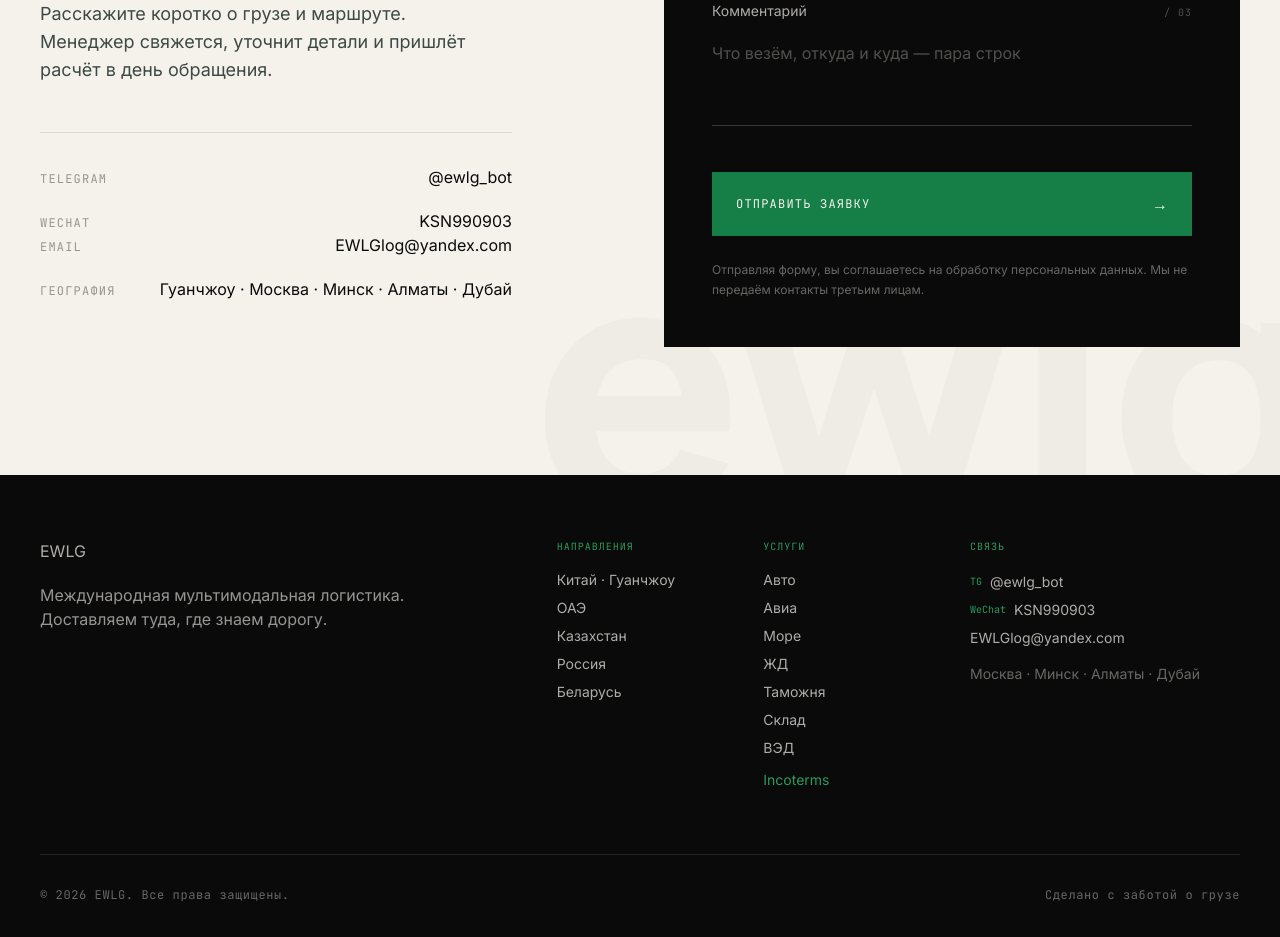
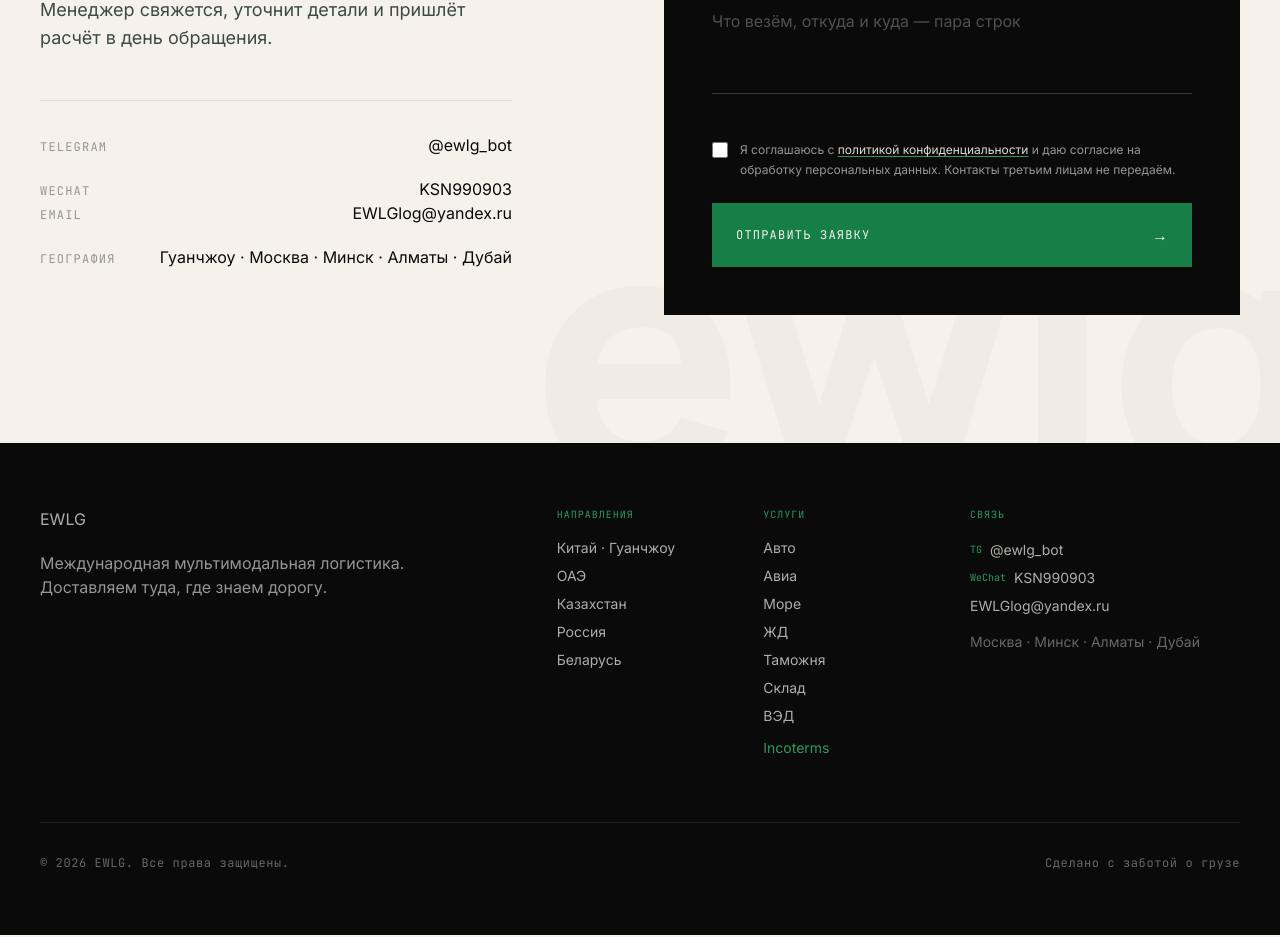
Before and after one commit to MikhailSax/ewlgnext, a Next.js app: page / in a window 1280 px wide. Shown: the part 9344-10281 px from the top of the page. Built offline with nearby package versions, Linux system fonts and the light colour scheme.

Commit message:
last edit

```diff
--- a/app/globals.css
+++ b/app/globals.css
@@ -16,6 +16,7 @@
 
 html {
   scroll-behavior: smooth;
+  scroll-padding-top: 6rem;
 }
 
 html, body {
--- a/components/ApplicationForm.tsx
+++ b/components/ApplicationForm.tsx
@@ -1,6 +1,6 @@
 "use client";
 
-import { useState, FormEvent } from "react";
+import {useState, FormEvent} from "react";
 import ScrollReveal from "./ScrollReveal";
 
 type Status = "idle" | "loading" | "success" | "error";
@@ -9,6 +9,7 @@ export default function ApplicationForm() {
     const [name, setName] = useState("");
     const [phone, setPhone] = useState("");
     const [comment, setComment] = useState("");
+    const [consent, setConsent] = useState(false);
     const [status, setStatus] = useState<Status>("idle");
     const [errorMsg, setErrorMsg] = useState("");
 
@@ -21,6 +22,7 @@ export default function ApplicationForm() {
         if (name.trim().length < 2) return "Укажите ваше имя";
         const digits = phone.replace(/\D/g, "");
         if (digits.length < 7) return "Проверьте номер телефона";
+        if (!consent) return "Подтвердите согласие на обработку персональных данных";
         return null;
     };
 
@@ -39,8 +41,8 @@ export default function ApplicationForm() {
         try {
             const res = await fetch("/api/application", {
                 method: "POST",
-        headers: { "Content-Type": "application/json" },
-        body: JSON.stringify({ name: name.trim(), phone: phone.trim(), comment: comment.trim() }),
+                headers: {"Content-Type": "application/json"},
+                body: JSON.stringify({name: name.trim(), phone: phone.trim(), comment: comment.trim()}),
             });
 
             if (!res.ok) throw new Error("Не удалось отправить заявку");
@@ -49,6 +51,7 @@ export default function ApplicationForm() {
             setName("");
             setPhone("");
             setComment("");
+            setConsent(false);
         } catch (e) {
             setStatus("error");
             setErrorMsg("Что-то пошло не так. Попробуйте ещё раз или позвоните нам.");
@@ -58,7 +61,8 @@ export default function ApplicationForm() {
     return (
         <section id="contact" className="py-20 md:py-32 bg-cream border-t border-ink/8 relative overflow-hidden">
             {/* Background type flourish */}
-      <div className="absolute -bottom-10 sm:-bottom-20 -right-5 sm:-right-10 font-display text-[10rem] sm:text-[16rem] md:text-[22rem] leading-none text-ink/[0.025] select-none pointer-events-none tracking-tightest">
+            <div
+                className="absolute -bottom-10 sm:-bottom-20 -right-5 sm:-right-10 font-display text-[10rem] sm:text-[16rem] md:text-[22rem] leading-none text-ink/[0.025] select-none pointer-events-none tracking-tightest">
                 ewlg
             </div>
 
@@ -69,7 +73,7 @@ export default function ApplicationForm() {
                             § Заявка
                         </div>
                         <h2 className="font-display text-4xl sm:text-5xl md:text-6xl text-ink leading-[1.02] tracking-tightest">
-              Оставьте номер<br />
+                            Оставьте номер<br/>
                             <span className="italic text-brand-500">перезвоним за&nbsp;15&nbsp;минут.</span>
                         </h2>
                         <p className="mt-6 md:mt-8 text-base sm:text-lg text-graphite leading-relaxed max-w-md">
@@ -90,10 +94,10 @@ export default function ApplicationForm() {
                             />
                             <ContactLine
                                 label="Email"
-                value="EWLGlog@yandex.com"
-                href="mailto:EWLGlog@yandex.com"
+                                value="EWLGlog@yandex.ru"
+                                href="mailto:EWLGlog@yandex.ru"
                             />
-              <ContactLine label="География" value="Гуанчжоу · Москва · Минск · Aлматы · Дубай " />
+                            <ContactLine label="География" value="Гуанчжоу · Москва · Минск · Aлматы · Дубай "/>
                         </div>
                     </ScrollReveal>
 
@@ -103,15 +107,17 @@ export default function ApplicationForm() {
                             noValidate
                             className="bg-ink text-cream p-6 sm:p-8 md:p-12 relative"
                         >
-              <div className="absolute top-4 right-4 font-mono text-[10px] tracking-widest text-cream/40 uppercase">
+                            <div
+                                className="absolute top-4 right-4 font-mono text-[10px] tracking-widest text-cream/40 uppercase">
                                 EWLG · FORM
                             </div>
 
                             {status === "success" ? (
-                <SuccessState onReset={() => setStatus("idle")} />
+                                <SuccessState onReset={() => setStatus("idle")}/>
                             ) : (
                                 <>
-                  <div className="font-mono text-[10px] tracking-widest text-brand-400 uppercase mb-6 md:mb-8">
+                                <div
+                                    className="font-mono text-[10px] tracking-widest text-brand-400 uppercase mb-6 md:mb-8">
                                     Новая заявка
                                 </div>
 
@@ -150,26 +156,50 @@ export default function ApplicationForm() {
                                 </div>
 
                                 {status === "error" && errorMsg && (
-                    <div className="mt-5 md:mt-6 px-4 py-3 border-l-2 border-brand-400 text-sm text-cream/90 bg-cream/[0.04] animate-fadeIn">
+                                    <div
+                                        className="mt-5 md:mt-6 px-4 py-3 border-l-2 border-brand-400 text-sm text-cream/90 bg-cream/[0.04] animate-fadeIn">
                                         {errorMsg}
                                     </div>
                                 )}
 
+                                <div className="mt-8 md:mt-10 flex items-start gap-3">
+                                    <input
+                                        id="consent"
+                                        type="checkbox"
+                                        checked={consent}
+                                        onChange={(e) => setConsent(e.target.checked)}
+                                        required
+                                        className="mt-0.5 h-4 w-4 shrink-0 accent-brand-500 cursor-pointer"
+                                    />
+                                    <span className="text-xs text-cream/60 leading-relaxed">
+                      <label htmlFor="consent" className="cursor-pointer hover:text-cream/80 transition-colors">
+                        Я соглашаюсь с
+                      </label>{" "}
+
+                                    <span
+                        rel="noopener noreferrer"
+                        className="text-cream/90 underline underline-offset-2 decoration-brand-400 hover:text-cream"
+                      >
+                        политикой конфиденциальности
+                      </span>{" "}
+                                    <label htmlFor="consent"
+                                           className="cursor-pointer hover:text-cream/80 transition-colors">
+                                        и даю согласие на обработку персональных данных. Контакты
+                                        третьим лицам не передаём.
+                                    </label>
+                                </span>
+                                </div>
+
                                 <button
                                 type="submit"
                                 disabled={status === "loading"}
-                    className="group mt-8 md:mt-10 w-full inline-flex items-center justify-between px-5 sm:px-6 py-4 sm:py-5 bg-brand-500 hover:bg-brand-600 disabled:bg-brand-500/60 text-cream transition-colors duration-300"
+                            className="group mt-6 w-full inline-flex items-center justify-between px-5 sm:px-6 py-4 sm:py-5 bg-brand-500 hover:bg-brand-600 disabled:bg-brand-500/60 text-cream transition-colors duration-300"
                         >
                     <span className="font-mono text-xs tracking-widest uppercase">
                       {status === "loading" ? "Отправляем…" : "Отправить заявку"}
                     </span>
                             <span className="transition-transform group-hover:translate-x-1.5">→</span>
                         </button>
-
-                  <p className="mt-5 md:mt-6 text-xs text-cream/40 leading-relaxed">
-                    Отправляя форму, вы соглашаетесь на обработку персональных
-                    данных. Мы не передаём контакты третьим лицам.
-                  </p>
                     </>
                     )}
                 </form>
@@ -177,7 +207,8 @@ export default function ApplicationForm() {
         </div>
 </div>
 </section>
-  );
+)
+    ;
 }
 
 type FieldCommon = { label: string; hint: string };
@@ -198,7 +229,7 @@ function Field(props: FieldProps) {
     );
 
     if (props.as === "textarea") {
-    const { label: _l, hint: _h, as: _a, ...rest } = props;
+        const {label: _l, hint: _h, as: _a, ...rest} = props;
         return (
             <div>
                 {header}
@@ -207,7 +238,7 @@ function Field(props: FieldProps) {
         );
     }
 
-  const { label: _l, hint: _h, as: _a, ...rest } = props;
+    const {label: _l, hint: _h, as: _a, ...rest} = props;
     return (
         <div>
             {header}
@@ -216,14 +247,14 @@ function Field(props: FieldProps) {
     );
 }
 
-function SuccessState({ onReset }: { onReset: () => void }) {
+function SuccessState({onReset}: { onReset: () => void }) {
     return (
         <div className="py-6 md:py-8 animate-fadeIn">
             <div className="font-mono text-[10px] tracking-widest text-brand-300 uppercase mb-5 md:mb-6">
                 Заявка принята
             </div>
             <h3 className="font-display text-3xl sm:text-4xl md:text-5xl text-cream leading-tight tracking-tightest mb-4">
-        Спасибо.<br />
+                Спасибо.<br/>
                 <span className="italic text-brand-300">Уже звоним.</span>
             </h3>
             <p className="text-sm sm:text-base text-cream/70 leading-relaxed mb-6 md:mb-8 max-w-sm">
--- a/components/Footer.tsx
+++ b/components/Footer.tsx
@@ -66,8 +66,8 @@ export default function Footer() {
                 KSN990903
               </li>
               <li>
-                <a href="mailto:EWLGlog@yandex.com" className="hover:text-cream transition-colors break-all">
-                  EWLGlog@yandex.com
+                <a href="mailto:EWLGlog@yandex.ru" className="hover:text-cream transition-colors break-all">
+                  EWLGlog@yandex.ru
                 </a>
               </li>
               <li className="pt-2 text-cream/40">Москва · Минск · Алматы · Дубай</li>
--- a/components/Header.tsx
+++ b/components/Header.tsx
@@ -155,11 +155,11 @@ export default function Header() {
               <span>KSN990903</span>
             </div>
             <a
-              href="mailto:EWLGlog@yandex.com"
+              href="mailto:EWLGlog@yandex.ru"
               className="flex items-baseline justify-between border-b border-ink/10 pb-3 hover:text-brand-500 transition-colors"
             >
               <span className="font-mono text-[11px] tracking-widest text-ink/40 uppercase">Email</span>
-              <span className="text-right">EWLGlog@yandex.com</span>
+              <span className="text-right">EWLGlog@yandex.ru</span>
             </a>
             <div className="text-ink/50 pt-2">Гуанчжоу · Dubai · Almaty · Минск</div>
           </div>
--- a/components/Modes.tsx
+++ b/components/Modes.tsx
@@ -5,7 +5,7 @@ import { services } from "@/lib/services";
 
 export default function Modes() {
   return (
-    <section id="modes" className="py-20 md:py-32 bg-ink text-cream relative overflow-hidden">
+      <section id="modes" className="pt-20 md:pt-32 pb-[3.75rem] md:pb-24 bg-ink text-cream relative overflow-hidden">
       {/* grid lines */}
       <div
         className="absolute inset-0 opacity-[0.04] pointer-events-none"
```
Also changed, not shown: app/api/application/route.ts (+39 -61 lines). Lines whose indentation alone changed are shown as unchanged.
